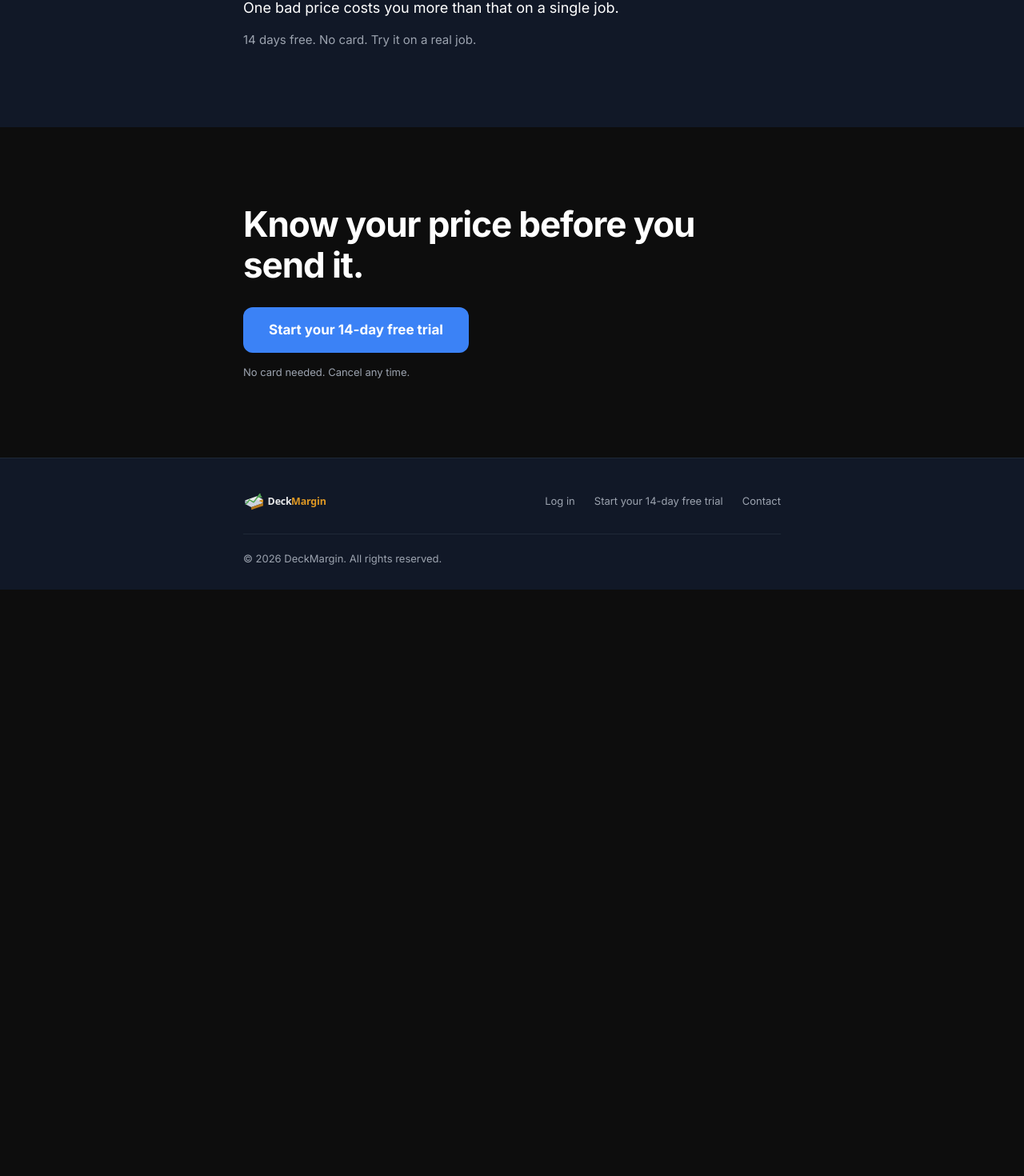
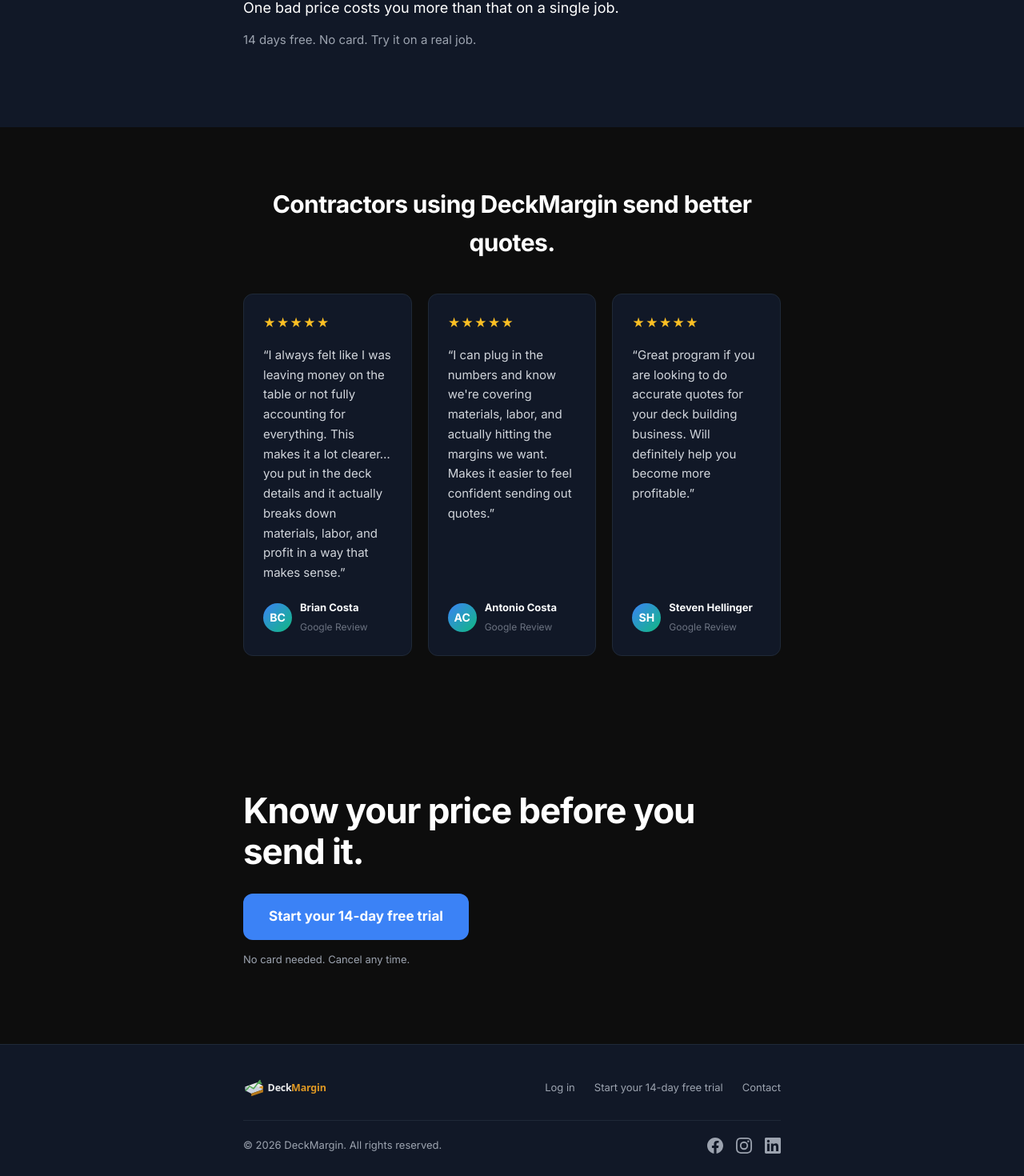
Before and after one commit to Carloslourenco218/deckmargin-app, a Next.js app: page / in a window 1280 px wide. Shown: the part 3611-5081 px from the top of the page at 80% size. Before the commit the page ends 4348 px from the top, so only its background shows below. Built offline with nearby package versions, Linux system fonts and the light colour scheme.

Commit message:
feat: testimonials, social icons, logo, demo video link

```diff
--- a/app/page.tsx
+++ b/app/page.tsx
@@ -278,6 +278,28 @@
   .lp-pricing p { font-size: 18px; color: var(--text-1); line-height: 1.7; }
   .lp-pricing p + p { margin-top: 12px; color: var(--text-2); font-size: 15px; }
 
+  /* Testimonials */
+  .lp-testimonials { padding: 72px 0; }
+  .lp-testimonials h2 { font-size: clamp(22px, 3.5vw, 30px); font-weight: 700; letter-spacing: -0.02em; margin-bottom: 40px; text-align: center; }
+  .lp-testimonial-grid { display: grid; grid-template-columns: repeat(3, 1fr); gap: 20px; }
+  @media (max-width: 700px) { .lp-testimonial-grid { grid-template-columns: 1fr; } }
+  .lp-testimonial-card {
+    background: var(--bg-2); border: 1px solid var(--border); border-radius: var(--radius);
+    padding: 24px; display: flex; flex-direction: column; gap: 16px;
+  }
+  .lp-testimonial-stars { color: #FBBF24; font-size: 15px; letter-spacing: 1px; }
+  .lp-testimonial-quote { font-size: 15px; line-height: 1.65; color: #D1D5DB; flex: 1; }
+  .lp-testimonial-author { display: flex; align-items: center; gap: 10px; margin-top: 4px; }
+  .lp-testimonial-avatar {
+    width: 36px; height: 36px; border-radius: 50%;
+    background: linear-gradient(135deg, #3B82F6, #10B981);
+    display: flex; align-items: center; justify-content: center;
+    font-size: 14px; font-weight: 700; color: #fff; flex-shrink: 0;
+  }
+  .lp-testimonial-name { font-size: 13px; font-weight: 600; color: #F9FAFB; }
+  .lp-testimonial-source { font-size: 12px; color: #6B7280; text-decoration: none; transition: color 0.2s; }
+  .lp-testimonial-source:hover { color: #9CA3AF; }
+
   /* Final CTA */
   .lp-final h2 {
     font-size: clamp(28px, 5vw, 44px); font-weight: 700;
@@ -292,8 +314,11 @@
   .lp-footer-links { display: flex; gap: 24px; flex-wrap: wrap; }
   .lp-footer-links a { font-size: 13px; color: var(--text-2); transition: color 0.2s; }
   .lp-footer-links a:hover { color: var(--text-1); }
-  .lp-footer-bottom { margin-top: 28px; border-top: 1px solid var(--border); padding-top: 20px; }
+  .lp-footer-bottom { margin-top: 28px; border-top: 1px solid var(--border); padding-top: 20px; display: flex; justify-content: space-between; align-items: center; flex-wrap: wrap; gap: 12px; }
   .lp-footer-bottom p { font-size: 13px; color: var(--text-2); }
+  .lp-social-icons { display: flex; gap: 16px; align-items: center; }
+  .lp-social-icons a { color: var(--text-2); transition: color 0.2s; display: flex; align-items: center; }
+  .lp-social-icons a:hover { color: var(--text-1); }
 
   /* Responsive */
   @media (max-width: 640px) {
@@ -530,6 +555,80 @@
         </div>
       </section>
 
+      {/* ── TESTIMONIALS ────────────────────────────────────────────────────── */}
+      <section className="lp-testimonials fade-up">
+        <div className="lp-container">
+          <h2>Contractors using DeckMargin send better quotes.</h2>
+          <div className="lp-testimonial-grid">
+
+            {/* Card 1 — Brian Costa */}
+            <div className="lp-testimonial-card">
+              <div className="lp-testimonial-stars">★★★★★</div>
+              <p className="lp-testimonial-quote">
+                &ldquo;I always felt like I was leaving money on the table or not fully accounting for everything.
+                This makes it a lot clearer&hellip; you put in the deck details and it actually breaks down
+                materials, labor, and profit in a way that makes sense.&rdquo;
+              </p>
+              <div className="lp-testimonial-author">
+                <div className="lp-testimonial-avatar">BC</div>
+                <div>
+                  <div className="lp-testimonial-name">Brian Costa</div>
+                  <a
+                    href="https://www.google.com/maps/contrib/111548464633551301647/reviews?hl=en"
+                    target="_blank"
+                    rel="noopener noreferrer"
+                    className="lp-testimonial-source"
+                  >Google Review</a>
+                </div>
+              </div>
+            </div>
+
+            {/* Card 2 — Antonio Costa */}
+            <div className="lp-testimonial-card">
+              <div className="lp-testimonial-stars">★★★★★</div>
+              <p className="lp-testimonial-quote">
+                &ldquo;I can plug in the numbers and know we&apos;re covering materials, labor, and actually
+                hitting the margins we want. Makes it easier to feel confident sending out quotes.&rdquo;
+              </p>
+              <div className="lp-testimonial-author">
+                <div className="lp-testimonial-avatar">AC</div>
+                <div>
+                  <div className="lp-testimonial-name">Antonio Costa</div>
+                  <a
+                    href="https://www.google.com/maps/contrib/109998043235384848374/reviews?hl=en"
+                    target="_blank"
+                    rel="noopener noreferrer"
+                    className="lp-testimonial-source"
+                  >Google Review</a>
+                </div>
+              </div>
+            </div>
+
+            {/* Card 3 — Steven Hellinger */}
+            <div className="lp-testimonial-card">
+              <div className="lp-testimonial-stars">★★★★★</div>
+              <p className="lp-testimonial-quote">
+                &ldquo;Great program if you are looking to do accurate quotes for your deck building business.
+                Will definitely help you become more profitable.&rdquo;
+              </p>
+              <div className="lp-testimonial-author">
+                <div className="lp-testimonial-avatar">SH</div>
+                <div>
+                  <div className="lp-testimonial-name">Steven Hellinger</div>
+                  <a
+                    href="https://www.google.com/maps/contrib/105221505249182030807/reviews?hl=en"
+                    target="_blank"
+                    rel="noopener noreferrer"
+                    className="lp-testimonial-source"
+                  >Google Review</a>
+                </div>
+              </div>
+            </div>
+
+          </div>
+        </div>
+      </section>
+
       {/* ── FINAL CTA ───────────────────────────────────────────────────────── */}
       <section className="lp-section lp-final fade-up">
         <div className="lp-container">
@@ -557,6 +656,26 @@
           </div>
           <div className="lp-footer-bottom">
             <p>© 2026 DeckMargin. All rights reserved.</p>
+            <div className="lp-social-icons">
+              {/* Facebook */}
+              <a href="https://www.facebook.com/people/DeckMargin/61589107767219/" target="_blank" rel="noopener noreferrer" aria-label="DeckMargin on Facebook">
+                <svg width="20" height="20" viewBox="0 0 24 24" fill="currentColor" aria-hidden="true">
+                  <path d="M24 12.073C24 5.405 18.627 0 12 0S0 5.405 0 12.073C0 18.1 4.388 23.094 10.125 24v-8.437H7.078v-3.49h3.047V9.41c0-3.025 1.792-4.697 4.533-4.697 1.312 0 2.686.236 2.686.236v2.97h-1.514c-1.491 0-1.956.93-1.956 1.886v2.267h3.328l-.532 3.49h-2.796V24C19.612 23.094 24 18.1 24 12.073z"/>
+                </svg>
+              </a>
+              {/* Instagram */}
+              <a href="https://www.instagram.com/deckmargin/" target="_blank" rel="noopener noreferrer" aria-label="DeckMargin on Instagram">
+                <svg width="20" height="20" viewBox="0 0 24 24" fill="currentColor" aria-hidden="true">
+                  <path d="M12 2.163c3.204 0 3.584.012 4.85.07 3.252.148 4.771 1.691 4.919 4.919.058 1.265.069 1.645.069 4.849 0 3.205-.012 3.584-.069 4.849-.149 3.225-1.664 4.771-4.919 4.919-1.266.058-1.644.07-4.85.07-3.204 0-3.584-.012-4.849-.07-3.26-.149-4.771-1.699-4.919-4.92-.058-1.265-.07-1.644-.07-4.849 0-3.204.013-3.583.07-4.849.149-3.227 1.664-4.771 4.919-4.919 1.266-.057 1.645-.069 4.849-.069zM12 0C8.741 0 8.333.014 7.053.072 2.695.272.273 2.69.073 7.052.014 8.333 0 8.741 0 12c0 3.259.014 3.668.072 4.948.2 4.358 2.618 6.78 6.98 6.98C8.333 23.986 8.741 24 12 24c3.259 0 3.668-.014 4.948-.072 4.354-.2 6.782-2.618 6.979-6.98.059-1.28.073-1.689.073-4.948 0-3.259-.014-3.667-.072-4.947-.196-4.354-2.617-6.78-6.979-6.98C15.668.014 15.259 0 12 0zm0 5.838a6.162 6.162 0 100 12.324 6.162 6.162 0 000-12.324zM12 16a4 4 0 110-8 4 4 0 010 8zm6.406-11.845a1.44 1.44 0 100 2.881 1.44 1.44 0 000-2.881z"/>
+                </svg>
+              </a>
+              {/* LinkedIn */}
+              <a href="https://www.linkedin.com/company/deckmargin" target="_blank" rel="noopener noreferrer" aria-label="DeckMargin on LinkedIn">
+                <svg width="20" height="20" viewBox="0 0 24 24" fill="currentColor" aria-hidden="true">
+                  <path d="M20.447 20.452h-3.554v-5.569c0-1.328-.027-3.037-1.852-3.037-1.853 0-2.136 1.445-2.136 2.939v5.667H9.351V9h3.414v1.561h.046c.477-.9 1.637-1.85 3.37-1.85 3.601 0 4.267 2.37 4.267 5.455v6.286zM5.337 7.433a2.062 2.062 0 01-2.063-2.065 2.064 2.064 0 112.063 2.065zm1.782 13.019H3.555V9h3.564v11.452zM22.225 0H1.771C.792 0 0 .774 0 1.729v20.542C0 23.227.792 24 1.771 24h20.451C23.2 24 24 23.227 24 22.271V1.729C24 .774 23.2 0 22.222 0h.003z"/>
+                </svg>
+              </a>
+            </div>
           </div>
         </div>
       </footer>
```
